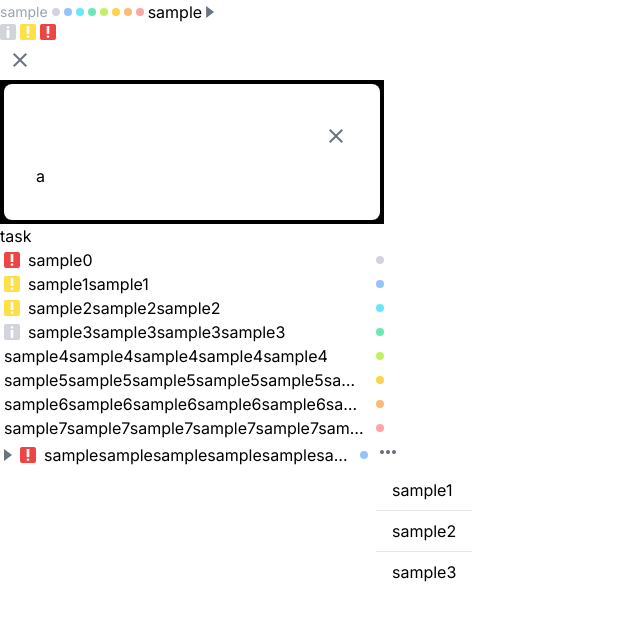
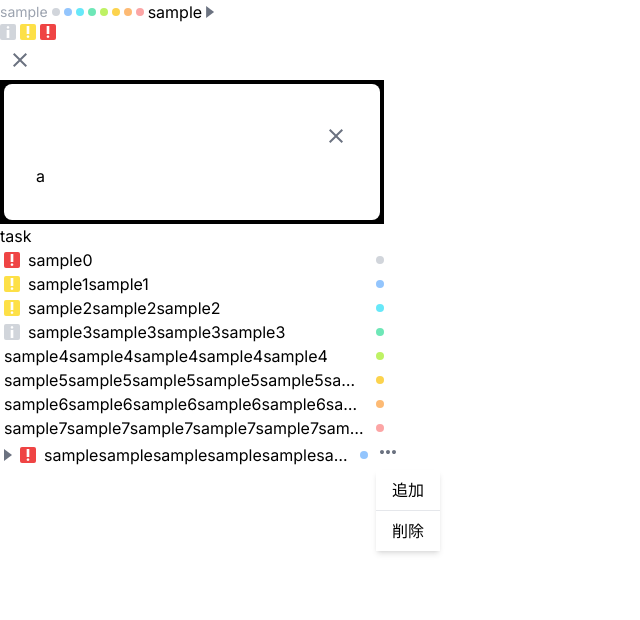
Before and after one commit to asuka1975/tasker, a Next.js app in the folder frontend/task-frontend/: page /cookbook in a window 1280 px wide. Both pictures are taken after a click on the button 388 px from the left and 452 px from the top of the page. Shown: the top 620 px of the page, without its empty margins (0-640 px from the left). Built offline with nearby package versions, Linux system fonts and the light colour scheme.

Commit message:
feat: 詳細情報をタスク情報に追加

```diff
--- /dev/null
+++ b/frontend/task-frontend/src/app/_components/atom/CalendarIcon.tsx
@@ -0,0 +1,9 @@
+import { ComponentProps } from "react";
+
+type Props = ComponentProps<"svg">
+
+export default function CalendarIcon({ ...props }: Props) {
+    return (
+        <svg xmlns="http://www.w3.org/2000/svg" viewBox="0 -960 960 960" {...props}><path d="M200-80q-33 0-56.5-23.5T120-160v-560q0-33 23.5-56.5T200-800h40v-80h80v80h320v-80h80v80h40q33 0 56.5 23.5T840-720v560q0 33-23.5 56.5T760-80H200Zm0-80h560v-400H200v400Zm0-480h560v-80H200v80Zm0 0v-80 80Zm280 240q-17 0-28.5-11.5T440-440q0-17 11.5-28.5T480-480q17 0 28.5 11.5T520-440q0 17-11.5 28.5T480-400Zm-160 0q-17 0-28.5-11.5T280-440q0-17 11.5-28.5T320-480q17 0 28.5 11.5T360-440q0 17-11.5 28.5T320-400Zm320 0q-17 0-28.5-11.5T600-440q0-17 11.5-28.5T640-480q17 0 28.5 11.5T680-440q0 17-11.5 28.5T640-400ZM480-240q-17 0-28.5-11.5T440-280q0-17 11.5-28.5T480-320q17 0 28.5 11.5T520-280q0 17-11.5 28.5T480-240Zm-160 0q-17 0-28.5-11.5T280-280q0-17 11.5-28.5T320-320q17 0 28.5 11.5T360-280q0 17-11.5 28.5T320-240Zm320 0q-17 0-28.5-11.5T600-280q0-17 11.5-28.5T640-320q17 0 28.5 11.5T680-280q0 17-11.5 28.5T640-240Z"/></svg>
+    )
+}
--- /dev/null
+++ b/frontend/task-frontend/src/app/_components/atom/DateTimeInput.tsx
@@ -0,0 +1,21 @@
+"use client"
+
+import dayjs from "dayjs"
+import { useState } from "react";
+import CalendarIcon from "./CalendarIcon";
+import TimeIcon from "./TimeIcon";
+import DateTimeView from "./DateTimeView";
+
+type Props = {
+
+}
+
+export default function DateTimeInput({}: Props) {
+    const [datetime, setDatetime] = useState<dayjs.Dayjs>(dayjs());
+
+    return (
+        <div>
+            <input type="datetime-local" onChange={e => setDatetime(dayjs(e.target.value))} value={datetime.format('YYYY-MM-DDTHH:mm')}></input>
+        </div>
+    )
+}
--- /dev/null
+++ b/frontend/task-frontend/src/app/_components/atom/DateTimeView.tsx
@@ -0,0 +1,11 @@
+import dayjs from "dayjs"
+
+type Props = {
+    children: dayjs.Dayjs
+}
+
+export default function DateTimeView({ children }: Props) {
+    return (
+        <>{children.format('YYYY/MM/DD HH:mm')}</>
+    )
+}
--- /dev/null
+++ b/frontend/task-frontend/src/app/_components/atom/TimeIcon.tsx
@@ -0,0 +1,9 @@
+import { ComponentProps } from "react"
+
+type Props = ComponentProps<"svg">;
+
+export default function TimeIcon({ ...props }: Props) {
+    return (
+        <svg xmlns="http://www.w3.org/2000/svg" viewBox="0 -960 960 960" { ...props }><path d="m612-292 56-56-148-148v-184h-80v216l172 172ZM480-80q-83 0-156-31.5T197-197q-54-54-85.5-127T80-480q0-83 31.5-156T197-763q54-54 127-85.5T480-880q83 0 156 31.5T763-763q54 54 85.5 127T880-480q0 83-31.5 156T763-197q-54 54-127 85.5T480-80Zm0-400Zm0 320q133 0 226.5-93.5T800-480q0-133-93.5-226.5T480-800q-133 0-226.5 93.5T160-480q0 133 93.5 226.5T480-160Z"/></svg>
+    )
+}
--- a/frontend/task-frontend/src/app/_components/molecule/ContextMenu.tsx
+++ b/frontend/task-frontend/src/app/_components/molecule/ContextMenu.tsx
@@ -9,7 +9,7 @@ type Props = {
 
 export default function ContextMenu({ close, className, children, ...props }: Props) {
     return (
-        <div className={twMerge("grid divide-y bg-white", className)} { ...props } tabIndex={0} onBlur={close} ref={(node) => node?.focus()} onClick={close} >
+        <div className={twMerge("grid divide-y bg-white shadow-md", className)} { ...props } tabIndex={0} onBlur={close} ref={(node) => node?.focus()} onClick={close} >
             {children}
         </div>
     )
--- a/frontend/task-frontend/src/app/_components/organism/TaskDetail.tsx
+++ b/frontend/task-frontend/src/app/_components/organism/TaskDetail.tsx
@@ -5,6 +5,10 @@ import Heading2 from "../atom/Heading2";
 import EditableTitle from "../molecule/EditableTitle";
 import EditableText from "../molecule/EditableText";
 import TaskItem from "../molecule/TaskItem";
+import Subtext from "../atom/Subtext";
+import DateTimeInput from "../atom/DateTimeInput";
+import DateTimeView from "../atom/DateTimeView";
+import dayjs from "dayjs";
 
 type Props = {
     id: number
@@ -17,7 +21,8 @@ export default async function TaskDetail({ id }: Props) {
     return (
         <div className="flex flex-col w-full h-full">
             <div className="mb-8"><EditableTitle onSave={() => {}} title={task.title} /></div>
-            <div className="grow grid grid-rows-[1fr_1fr]">
+            <div className="grow grid grid-cols-[2fr_1fr] gap-2">
+                <div className=" grid grid-rows-[1fr_1fr]">
                     <div className="flex flex-col">
                         <Heading2>説明</Heading2>
                         <div className="grow">
@@ -25,9 +30,27 @@ export default async function TaskDetail({ id }: Props) {
                         </div>
                     </div>
                     <div>
+                        <div className="grid grid-cols-[1fr_2rem]">
                             <Heading2>子タスク一覧</Heading2>
+
+                        </div>
                         <div className="grid divide-y px-2 shadow-md rounded-md shadow-gray-200 divide-gray-200">
                             {subtasks.map(task => <div key={task.id} className="py-2"><TaskItem { ...task } /></div>)}
+                        </div>
+                    </div>
+                </div>
+                <div className="flex flex-col gap-2 border-gray-300 border-[1px] rounded-md p-4">
+                    <div className="grid grid-cols-[1fr_2fr]">
+                        <Subtext>作成日</Subtext>
+                        <DateTimeView>{dayjs()}</DateTimeView>
+                    </div>
+                    <div className="grid grid-cols-[1fr_2fr]">
+                        <Subtext>編集日</Subtext>
+                        <DateTimeView>{dayjs()}</DateTimeView>
+                    </div>
+                    <div className="grid grid-cols-[1fr_2fr]">
+                        <Subtext>期限</Subtext>
+                        <DateTimeInput />
                     </div>
                 </div>
             </div>
--- a/frontend/task-frontend/src/app/_components/organism/TaskTree.tsx
+++ b/frontend/task-frontend/src/app/_components/organism/TaskTree.tsx
@@ -34,9 +34,8 @@ export default function TaskTree({ id, title, priority, limitAt, subtasks, taskR
                     {
                         menuOpened ?
                             <ContextMenu className="absolute" close={() => setMenuOpened(false)} tabIndex={0}>
-                                <MenuItem name="sample1" action={() => {}} />
-                                <MenuItem name="sample2" action={() => {}} />
-                                <MenuItem name="sample3" action={() => {}} />
+                                <MenuItem name="追加" action={() => {}} />
+                                <MenuItem name="削除" action={() => {}} />
                             </ContextMenu>
                           : null
                     }
```
Lines whose indentation alone changed are shown as unchanged.
